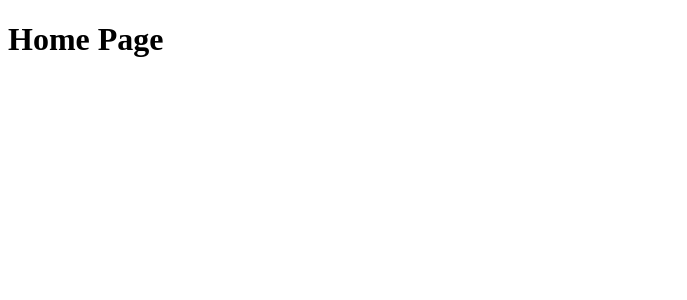
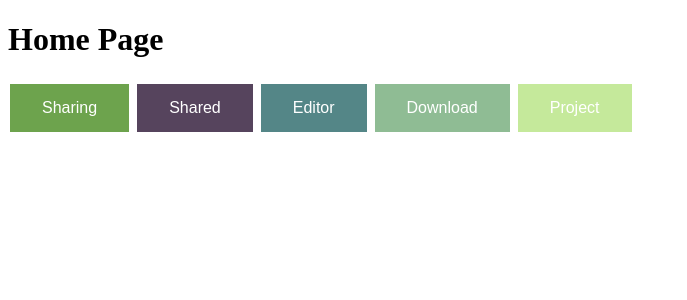
Before and after one commit to CSE-Courses/course-project-a3-thinkofagoodname, a Django app: page / in a window 1280 px wide. Shown: the top 300 px of the page, without its empty margins (0-687 px from the left). Run offline with Django 3.2, Linux system fonts and the light colour scheme.

Commit message:
#40 Add buttons to homepage for the other pages

```diff
--- a/groupsite/general/templates/general/home.html
+++ b/groupsite/general/templates/general/home.html
@@ -3,8 +3,32 @@
 <head>
     <meta charset="UTF-8">
     <title>Openbeats</title>
+<style>
+.button {
+  border: none;
+  color: white;
+  padding: 15px 32px;
+  text-align: center;
+  text-decoration: none;
+  display: inline-block;
+  font-size: 16px;
+  margin: 4px 2px;
+  cursor: pointer;
+}
+
+.button0 {background-color: #6DA34D;}
+.button1 {background-color: #548687;}
+.button2 {background-color: #8fbc94;}
+.button3 {background-color: #c5e99b;}
+.button4 {background-color: #56445d;}
+</style>
 </head>
 <body>
     <h1>Home Page</h1>
+    <button class="button button0">Sharing</button>
+    <button class="button button4">Shared</button>
+    <button class="button button1"=>Editor</button>
+    <button class="button button2"=>Download</button>
+    <button class="button button3"=>Project</button>
 </body>
 </html>
```
